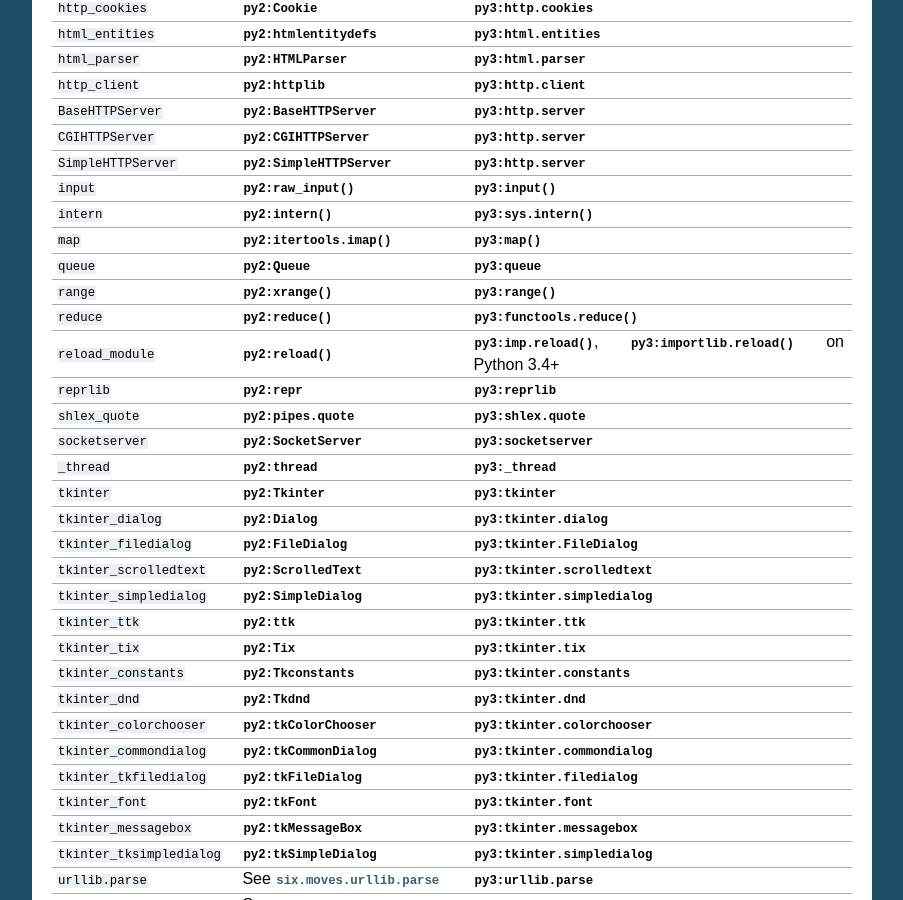
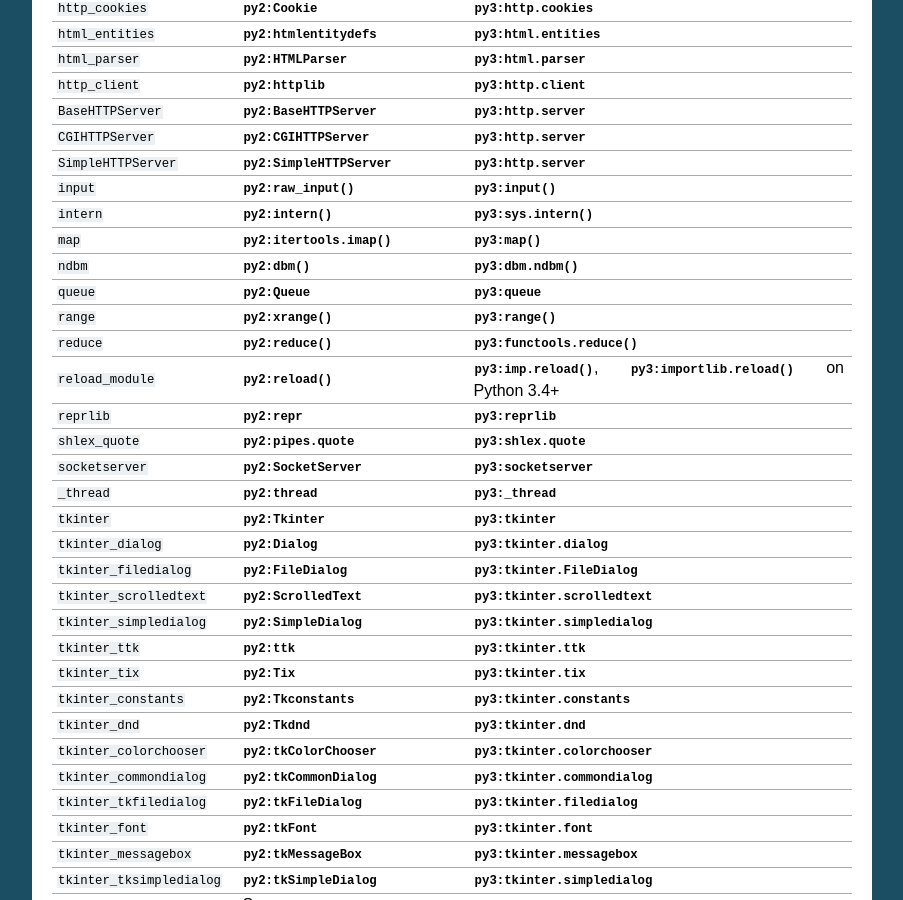
Before and after one commit to benjaminp/six, a Sphinx documentation site: the page built from documentation/index.rst, in a window 1280 px wide and 900 px high, scrolled down 8253 px. Shown: the whole window, without its empty margins (198-1101 px from the left). Built offline with Sphinx 7.4.7, drawn with Linux system fonts in a browser that asks for light colours.

Commit message:
Update docs for ndbm move

```diff
--- a/documentation/index.rst
+++ b/documentation/index.rst
@@ -630,6 +630,8 @@ Supported renames:
 +------------------------------+-------------------------------------+---------------------------------------+
 | ``map``                      | :func:`py2:itertools.imap`          | :func:`py3:map`                       |
 +------------------------------+-------------------------------------+---------------------------------------+
+| ``ndbm``                     | :func:`py2:dbm`                     | :func:`py3:dbm.ndbm`                  |
++------------------------------+-------------------------------------+---------------------------------------+
 | ``queue``                    | :mod:`py2:Queue`                    | :mod:`py3:queue`                      |
 +------------------------------+-------------------------------------+---------------------------------------+
 | ``range``                    | :func:`py2:xrange`                  | :func:`py3:range`                     |
```
